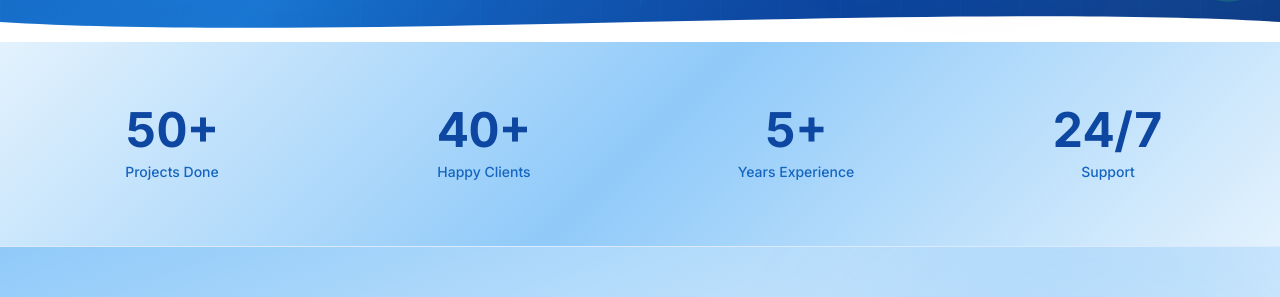
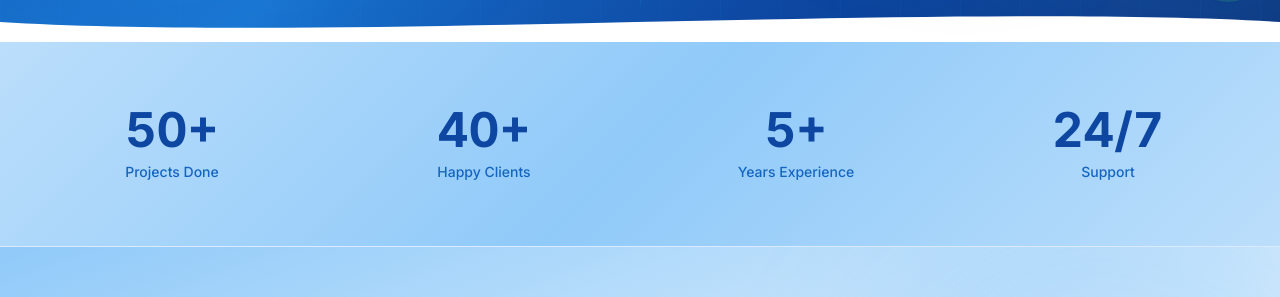
Before and after one commit to vivicodeid-arch/Profile-vivi, a React (Vite) app in the folder frontend/: page / in a window 1280 px wide. Shown: the part 790-1087 px from the top of the page. Built offline with nearby package versions, Linux system fonts and the light colour scheme; no server answers.

Commit message:
feat: darken StatsSection background from E3F2FD to BBDEFB

```diff
--- a/frontend/src/pages/home/StatsSection.tsx
+++ b/frontend/src/pages/home/StatsSection.tsx
@@ -46,7 +46,7 @@ export default function StatsSection() {
     <section
       ref={ref}
       className="py-16 border-b border-blue-100"
-      style={{ background: 'linear-gradient(135deg, #E3F2FD 0%, #90CAF9 50%, #E3F2FD 100%)' }}
+      style={{ background: 'linear-gradient(135deg, #BBDEFB 0%, #90CAF9 50%, #BBDEFB 100%)' }}
       aria-label="Statistik"
     >
       <div className="container-custom">
```
